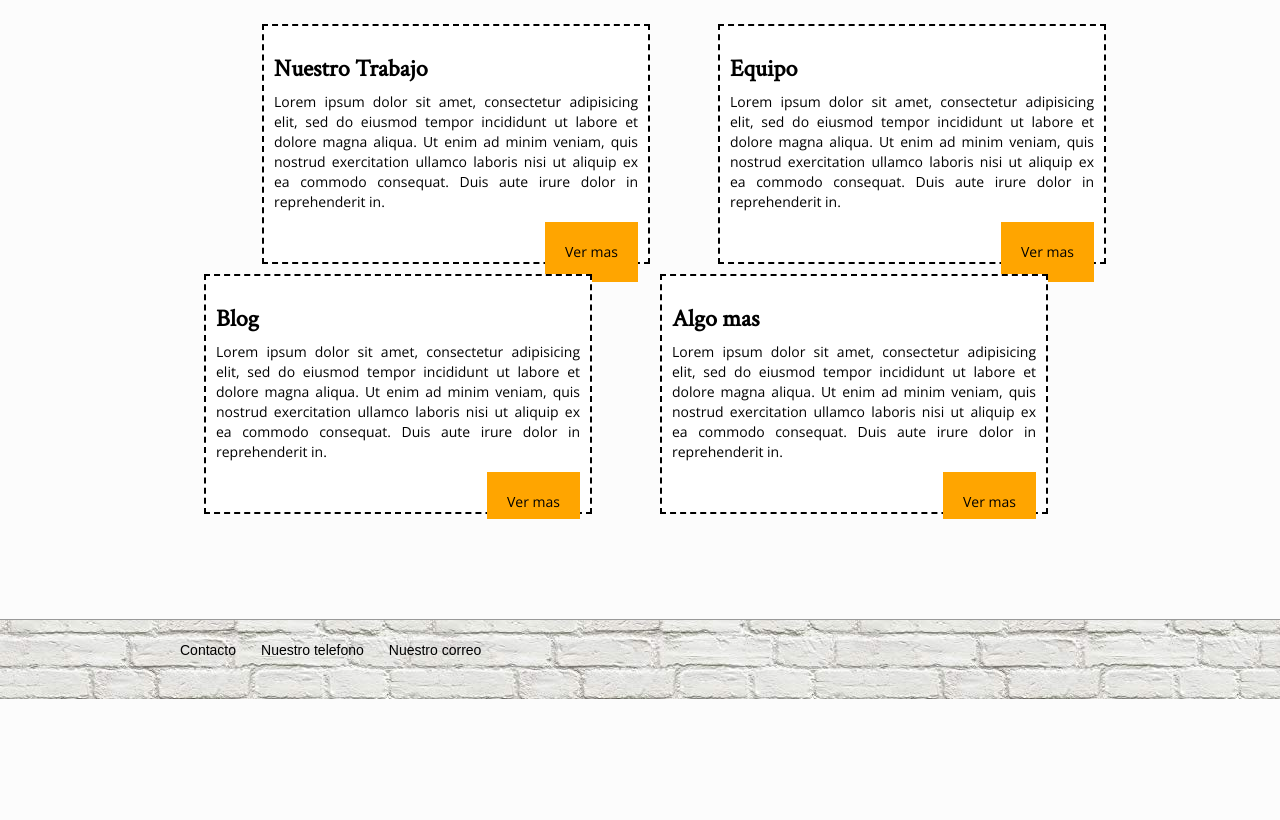
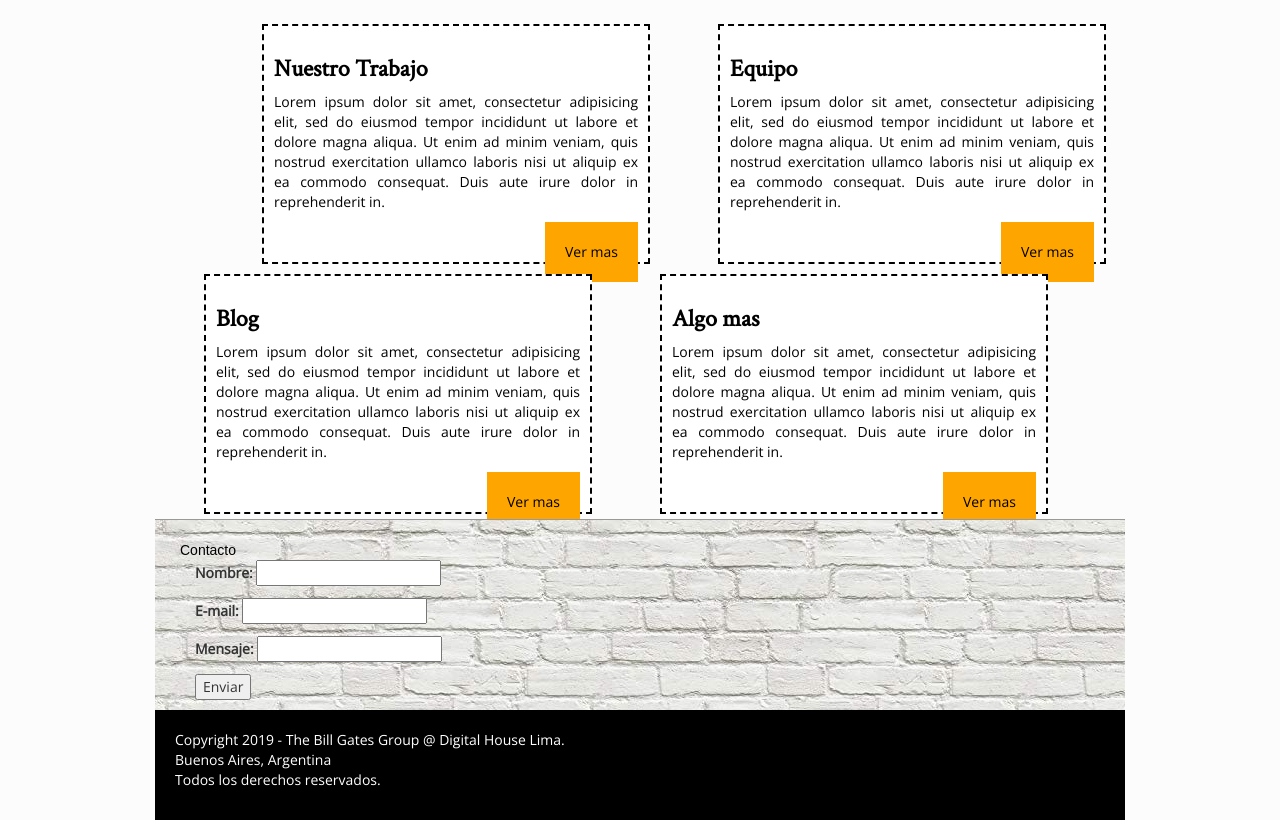
Before and after one commit to MinoLou/integrador, a PHP site: page /index.php in a window 1280 px wide. Shown: the part 151-971 px from the top of the page. Before the commit the page ends 850 px from the top, so only its background shows below. Run offline with PHP 8.4, Linux system fonts and the light colour scheme.

Commit message:
Agrego form y parte de abajo al footer

```diff
--- a/css/styles.css
+++ b/css/styles.css
@@ -150,9 +150,9 @@ h1, h2, h3 {
 }
 
 .page-footer {
-	height: 80px;
+	/*height: 80px;
 	width: auto;
-	margin-top: 100px;
+	margin-top: 100px;*/
 	background-image: url('../images/patron-ladrillos.jpg');
 	border-top: 1px solid #999;
 
--- a/footer.php
+++ b/footer.php
@@ -1,11 +1,28 @@
-  </div>
+  <!--</div>-->
   <footer class="page-footer">
-    <div class="container">
-      <a href="contacto.php">Contacto</a>
-      <a href="123456789"> Nuestro telefono </a>
-      <a href="thebillsgroup@gates.com"> Nuestro correo </a>
-
+    <div style="background-image: url('images/patron-ladrillos.jpg');">
+      <a href="contacto.php" style="">Contacto</a><br>
+		<form method="post" action="formulario.php" style="margin-left: 40px;"><br>
+			<p>
+				<label for="nombre">Nombre: </label>
+				<input id="nombre" type="text" name="nombre">
+			</p>
+			<p>
+				<label for="">E-mail: </label>
+				<input id="email" type="text" name="email">
+			</p>
+			<p>
+				<label for="">Mensaje: </label>
+				<input id="mensaje" type="" name="mensaje">
+			</p>
+			<p>
+				<input id="enviar" type="submit" value="Enviar">
+			</p>
+		</form>
     </div>
+	<div style="background-color: black; height: 110px;">
+		<p class="footer-legend" style="color: white; padding: 20px;">Copyright 2019 - The Bill Gates Group @ Digital House Lima.<br>Buenos Aires, Argentina <br>Todos los derechos reservados.</p>
+	</div>
   </footer>
   </body>
 </html>
```
